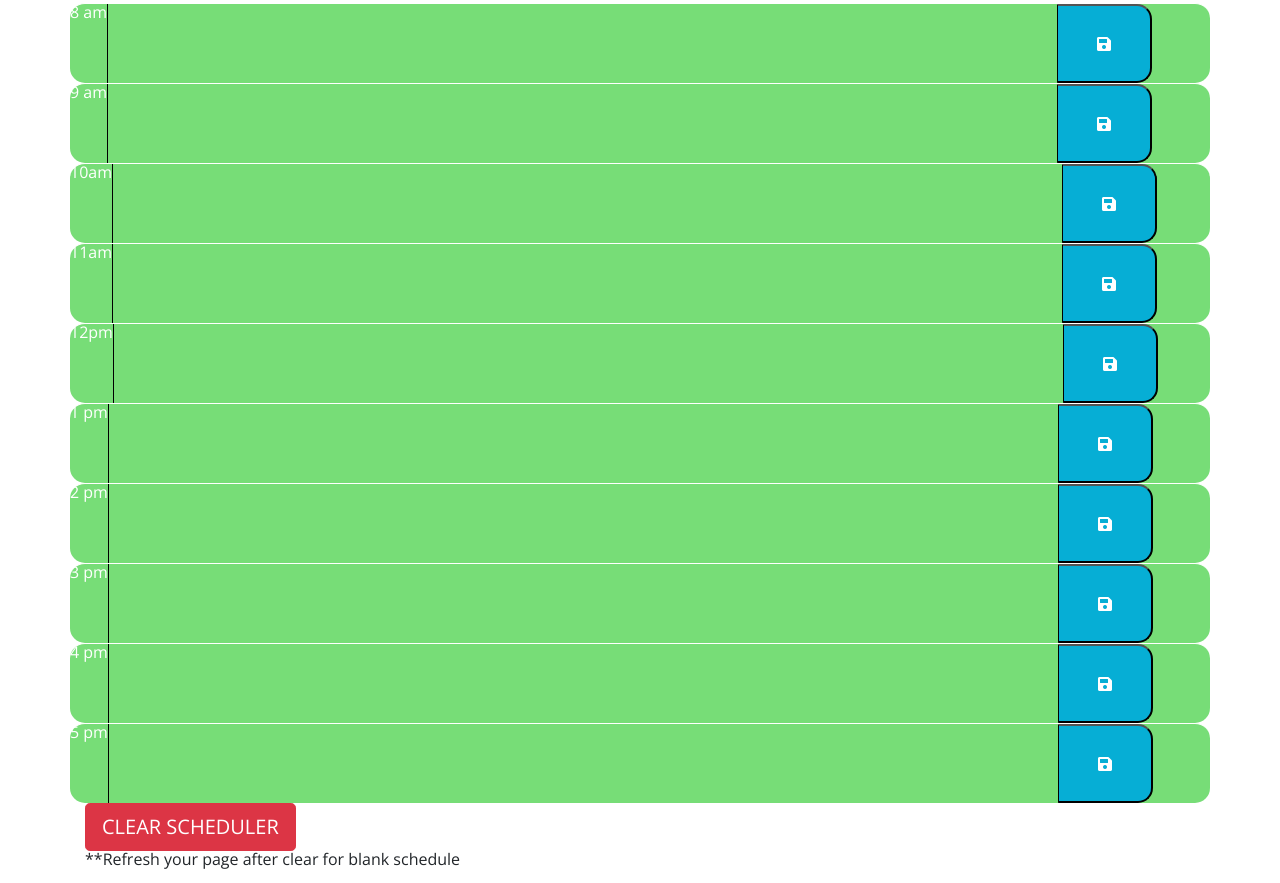
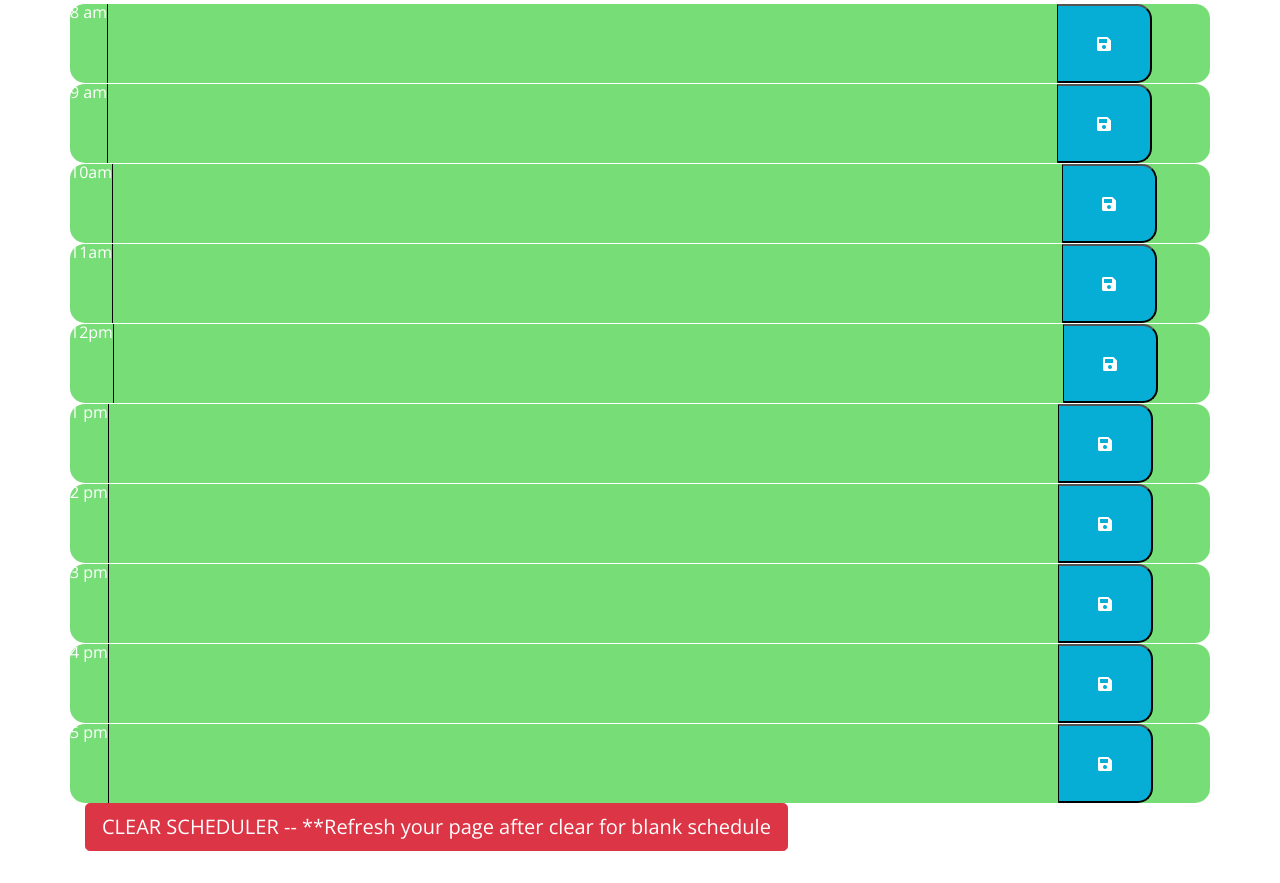
Before and after one commit to KrisSmith7/workday-scheduler, a plain HTML site: page Develop/index.html in a window 1280 px wide. Shown: the part 333-1216 px from the top of the page. Drawn offline with nearby package versions, Linux system fonts and the light colour scheme.

Commit message:
updated readme.md

```diff
--- a/Develop/index.html
+++ b/Develop/index.html
@@ -82,8 +82,8 @@
       </div>
 
 
-      <button id ="clearBtn" class="btn btn-danger btn-lg">CLEAR SCHEDULER</button>
-      <p>**Refresh your page after clear for blank schedule</p>
+      <button id ="clearBtn" class="btn btn-danger btn-lg">CLEAR SCHEDULER<span> -- **Refresh your page after clear for blank schedule</span></button>
+      <p></p>
         </div>
 
     <script src="https://code.jquery.com/jquery-3.4.1.min.js"></script>
--- a/Develop/script.js
+++ b/Develop/script.js
@@ -32,6 +32,8 @@ $(".saveBtn").click(function (event){
 });
 // console.log (localStorage);
 
+
+//WHEN I refresh the page, THEN the saved events persist -- corresponds to appropriate timeblocks
 $("#num08 .description").val(localStorage.getItem("08"));
 $("#num09 .description").val(localStorage.getItem("09"));
 $("#num10 .description").val(localStorage.getItem("10"));
@@ -44,10 +46,11 @@ $("#num16 .description").val(localStorage.getItem("16"));
 $("#num17 .description").val(localStorage.getItem("17"));
 
 
-//clear local storage
+//clears local storage
 $("#clearBtn").click(function (event){
     event.preventDefault;
     localStorage.clear();})
 
+//displays date at the top of the page
 displayDate();
 });
```
Also changed, not shown: Develop/workday-scheduler_screenshot.png (added), 1 other file.
